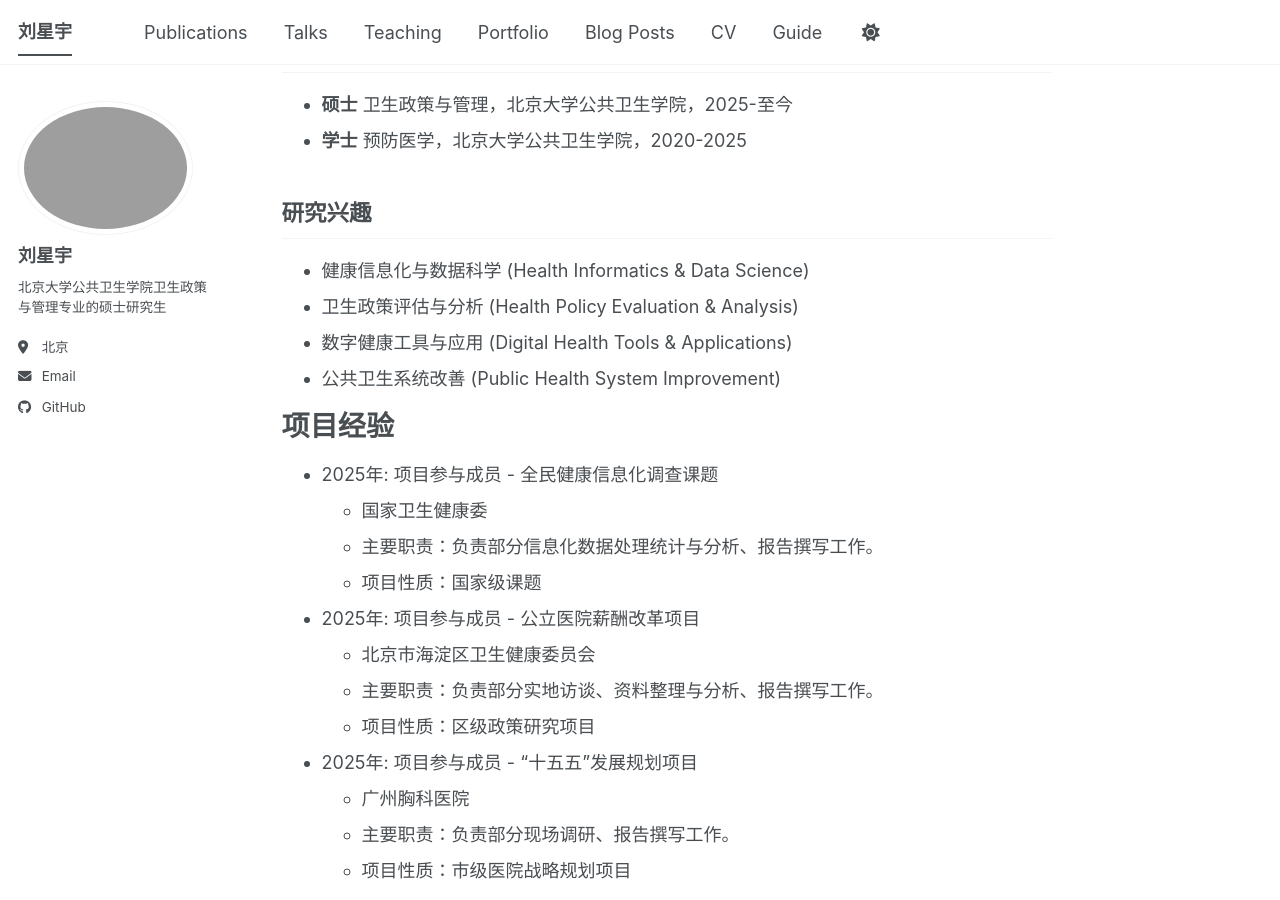
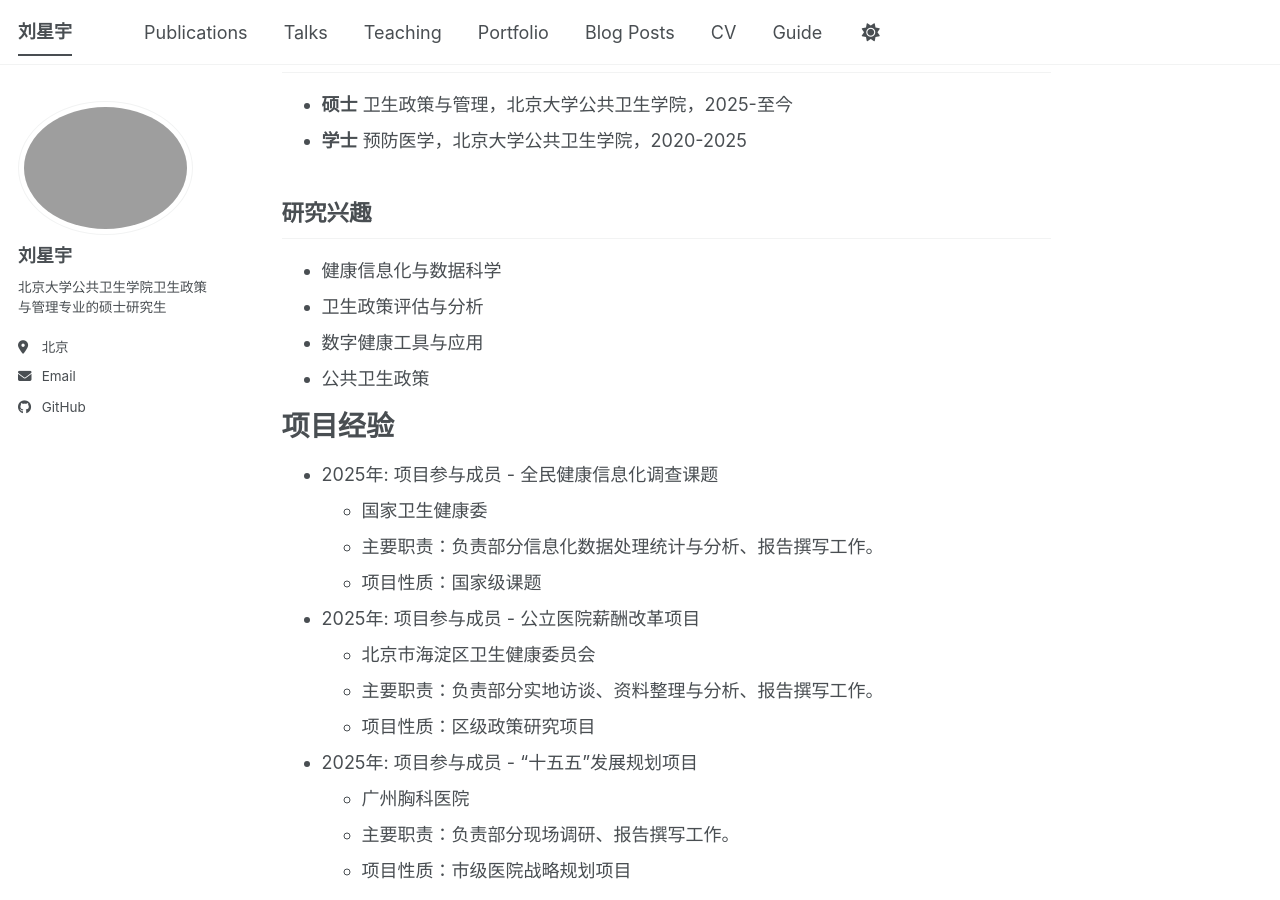
Before and after one commit to RememberLXY/RememberLXY.github.io, a Jekyll site: the page built from _pages/about.md, in a window 1280 px wide and 900 px high, scrolled down 489 px. Built offline with Jekyll 4.4.1, drawn with Linux system fonts in a browser that asks for light colours; a script bundle is joined from its source files by our own code; library files that are not in the unit come from our copies.

Commit message:
Update about.md

```diff
--- a/_pages/about.md
+++ b/_pages/about.md
@@ -21,10 +21,10 @@ I am a master's student in Health Policy and Management at the [School of Public
 
 ## 研究兴趣
 
-* 健康信息化与数据科学 (Health Informatics & Data Science)
-* 卫生政策评估与分析 (Health Policy Evaluation & Analysis)
-* 数字健康工具与应用 (Digital Health Tools & Applications)
-* 公共卫生系统改善 (Public Health System Improvement)
+* 健康信息化与数据科学
+* 卫生政策评估与分析
+* 数字健康工具与应用
+* 公共卫生政策
 
 项目经验
 ======
```
